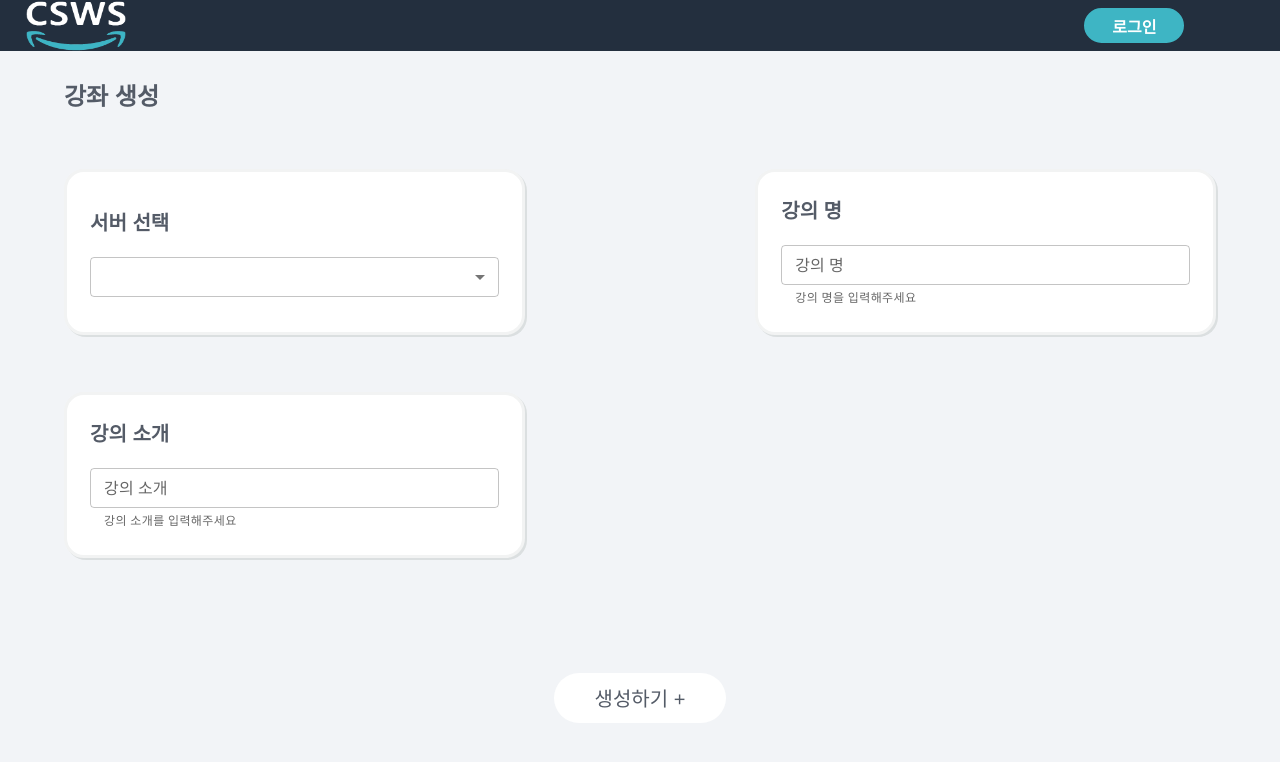
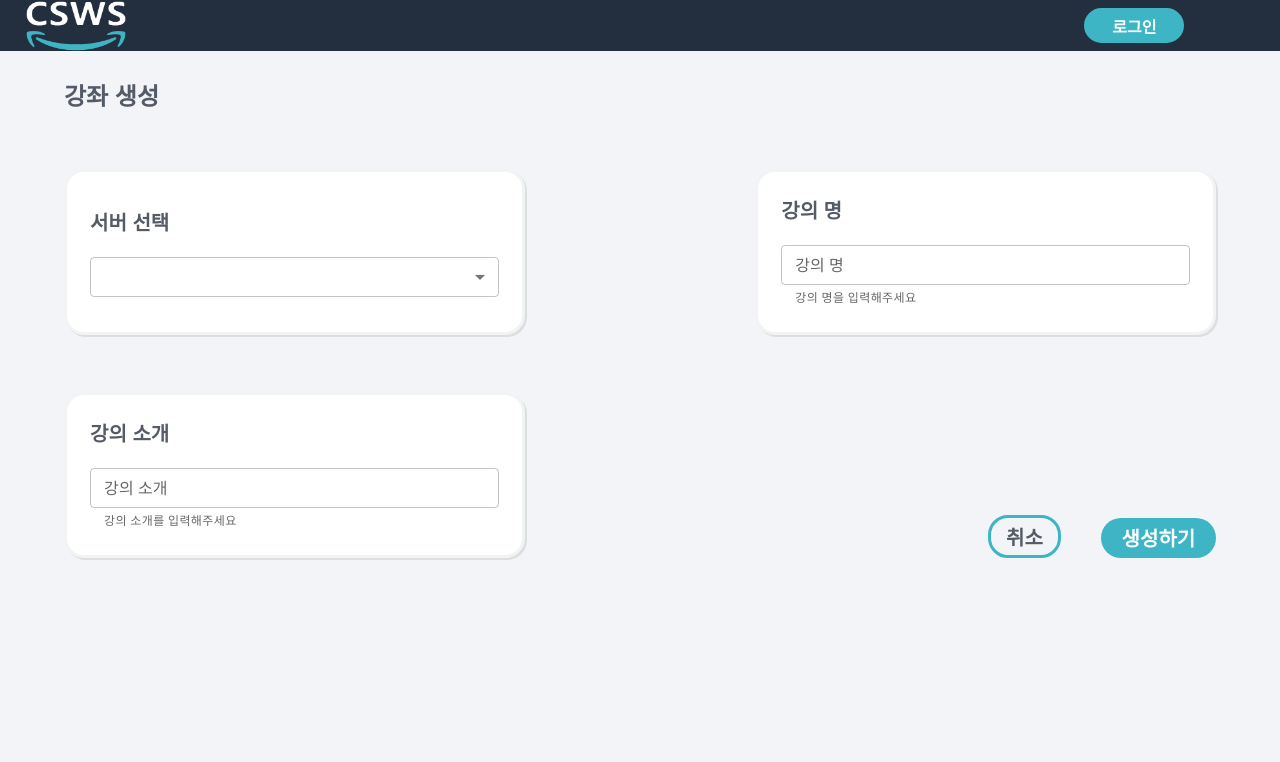
Before and after one commit to as1248/CLMS-frontend, a React (Create React App) app: page /createLecture in a window 1280 px wide. Shown: the top 762 px of the page. Built offline with nearby package versions, Linux system fonts and the light colour scheme.

Commit message:
Update CreateLecture
강의 생성 페이지 수정

```diff
--- /dev/null
+++ b/src/components/Lecture/CreateLecture/CreateLectureBtn.js
@@ -0,0 +1,52 @@
+import styled from "styled-components";
+import { useNavigate } from "react-router-dom";
+
+const CreateLectureBtn = () => {
+  const navigate = useNavigate();
+  return (
+    <Content>
+      <CancelBtn onClick={() => navigate("/lecturesHome")}>취소</CancelBtn>
+      <CreateBtn onClick={() => navigate("/lecturesHome")}>생성하기</CreateBtn>
+    </Content>
+  );
+};
+
+export default CreateLectureBtn;
+
+const Content = styled.div`
+  display: flex;
+  justify-content: end;
+  align-items: end;
+  width: 40%;
+  min-width: 400px;
+  margin-bottom: 5%;
+`;
+
+const CancelBtn = styled.div`
+  margin-right: 40px;
+  cursor: pointer;
+  padding: 4px 15px;
+  border: 3px solid #3eb5c4;
+  border-radius: 20px;
+  font-weight: 600;
+  &:hover{
+    background-color: white;
+    color: black;
+  }
+`;
+
+const CreateBtn = styled.div`
+  cursor: pointer;
+  width: 25%;
+  height: 40px;
+  display: flex;
+  justify-content: center;
+  align-items: center;
+  background-color: #3eb5c4;
+  color: white;
+  border-radius: 20px;
+  font-weight: 600;
+  &:hover{
+    background-color: #2da4b3;
+  }
+`;
--- a/src/routes/Lecture/CreateLecture.js
+++ b/src/routes/Lecture/CreateLecture.js
@@ -2,11 +2,10 @@ import styled from "styled-components";
 import Header from "../../components/Header";
 import SelectServer from "../../components/Lecture/CreateLecture/SelectServer";
 import LectureName from "../../components/Lecture/CreateLecture/LectureName";
-import { useNavigate } from "react-router-dom";
 import LectureIntroduction from "../../components/Lecture/CreateLecture/LectureIntroduction";
+import CreateLectureBtn from "../../components/Lecture/CreateLecture/CreateLectureBtn";
 
 const CreateLecture = () => {
-  const navigate = useNavigate();
   return (
     <>
       <Header />
@@ -16,12 +15,8 @@ const CreateLecture = () => {
           <SelectServer />
           <LectureName />
           <LectureIntroduction />
+          <CreateLectureBtn/>
         </Box>
-        <Bottom>
-          <CreateBtn onClick={() => navigate("/lecturesHome")}>
-            생성하기 +
-          </CreateBtn>
-        </Bottom>
       </Content>
     </>
   );
@@ -48,19 +43,3 @@ const Box = styled.div`
   flex-wrap: wrap;
   margin: 5% 0;
 `;
-
-const Bottom = styled.div`
-  display: flex;
-  justify-content: center;
-`;
-
-const CreateBtn = styled.div`
-  cursor: pointer;
-  width: 15%;
-  height: 50px;
-  display: flex;
-  justify-content: center;
-  align-items: center;
-  background-color: white;
-  border-radius: 25px;
-`;
```
